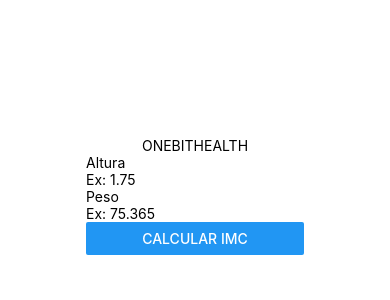
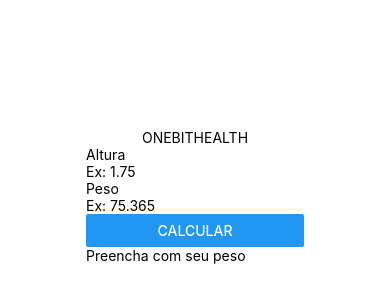
Before and after one commit to Joallisson/ONEBITHEALTH, a React Native app: screen / in a window 390 px wide. Shown: the part 226-526 px from the top of the page. Built offline with nearby package versions, Linux system fonts and the light colour scheme.

Commit message:
Lógica do app criada
A parte do lógica do app, já foi criada sem estilização

```diff
--- a/src/components/Form/ResultIMC/index.js
+++ b/src/components/Form/ResultIMC/index.js
@@ -1,11 +1,11 @@
 import React from "react";
-import {Text, View} from "react-native"
+import {Text, View} from "react-native";
 
 export default function ResultIMC(props){
     return(
         <View>
+            <Text>{props.messageResultIMC}</Text>
             <Text>{props.resultIMC}</Text>
-            <Text>{props.messageResultIMC}</Text>
         </View>
     );
 }
--- a/src/components/Form/index.js
+++ b/src/components/Form/index.js
@@ -13,7 +13,7 @@
 
     //FUNÇÃO QUE CALCULA O IMC DO USUÁRIO
     function IMCCalculator(){
-        return setIMC(weight/(height*height)).toFixed(2) //Calculando o IMC do usuário
+        return setIMC((weight/(height*height)).toFixed(2)) //Calculando o IMC do usuário
     }
 
     //FUNÇÃO DE VALIDAÇÃO DO IMC
@@ -40,7 +40,7 @@
 
                 <Text>Altura</Text>
                 <TextInput
-                    onChange = {setHeight} //quando clicar pra inserir a altura esse valor irá para a variável height
+                    onChangeText = {setHeight} //quando clicar pra inserir a altura esse valor irá para a variável height
                     value = {height} //o valor do textInput vai seu igual ao da variável height
                     placeholder = "Ex: 1.75"
                     keyboardType = "numeric"
@@ -48,16 +48,21 @@
 
                 <Text>Peso</Text>
                 <TextInput
-                    onChange = {setWeight} //quando clicar pra inserir a altura esse valor irá para a variável weight
+                    onChangeText = {setWeight} //quando clicar pra inserir a altura esse valor irá para a variável weight
                     value = {weight} //o valor do textInput vai seu igual ao da variável weight
                     placeholder = "Ex: 75.365"
                     keyboardType = "numeric"
                 />
 
-                <Button title = "Calcular IMC"/>
+                <Button
+                    onPress = {() => validationIMC()}
+                    title = {textButton}
+                />
 
-                <ResultIMC messageresultIMC = {messageIMC} resultIMC = {IMC}/> {/* Componente que vai mostrar o resultado */}
             </View>
+
+            <ResultIMC messageResultIMC = {messageIMC} resultIMC = {IMC}/>
+
         </View>
     );
 }
```
